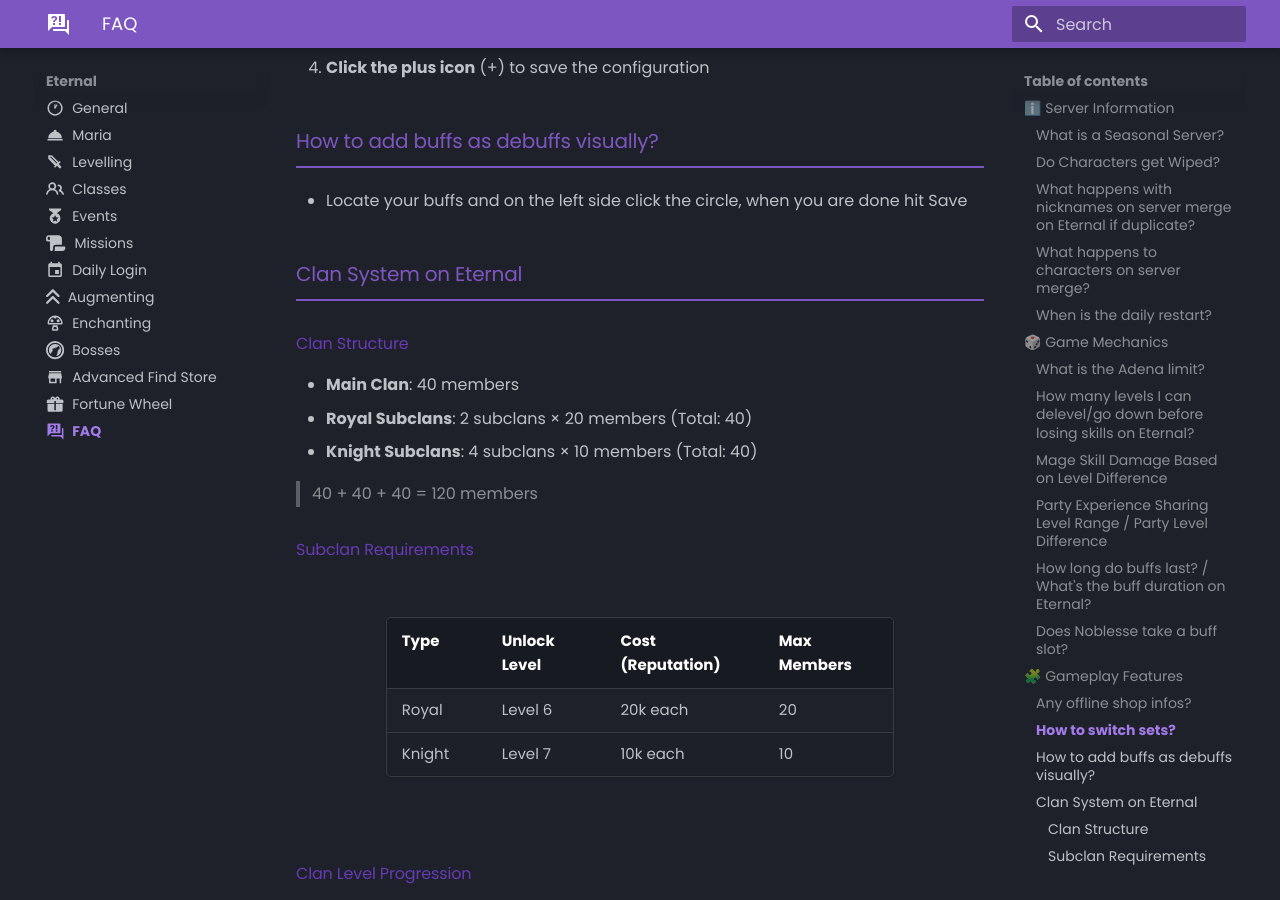
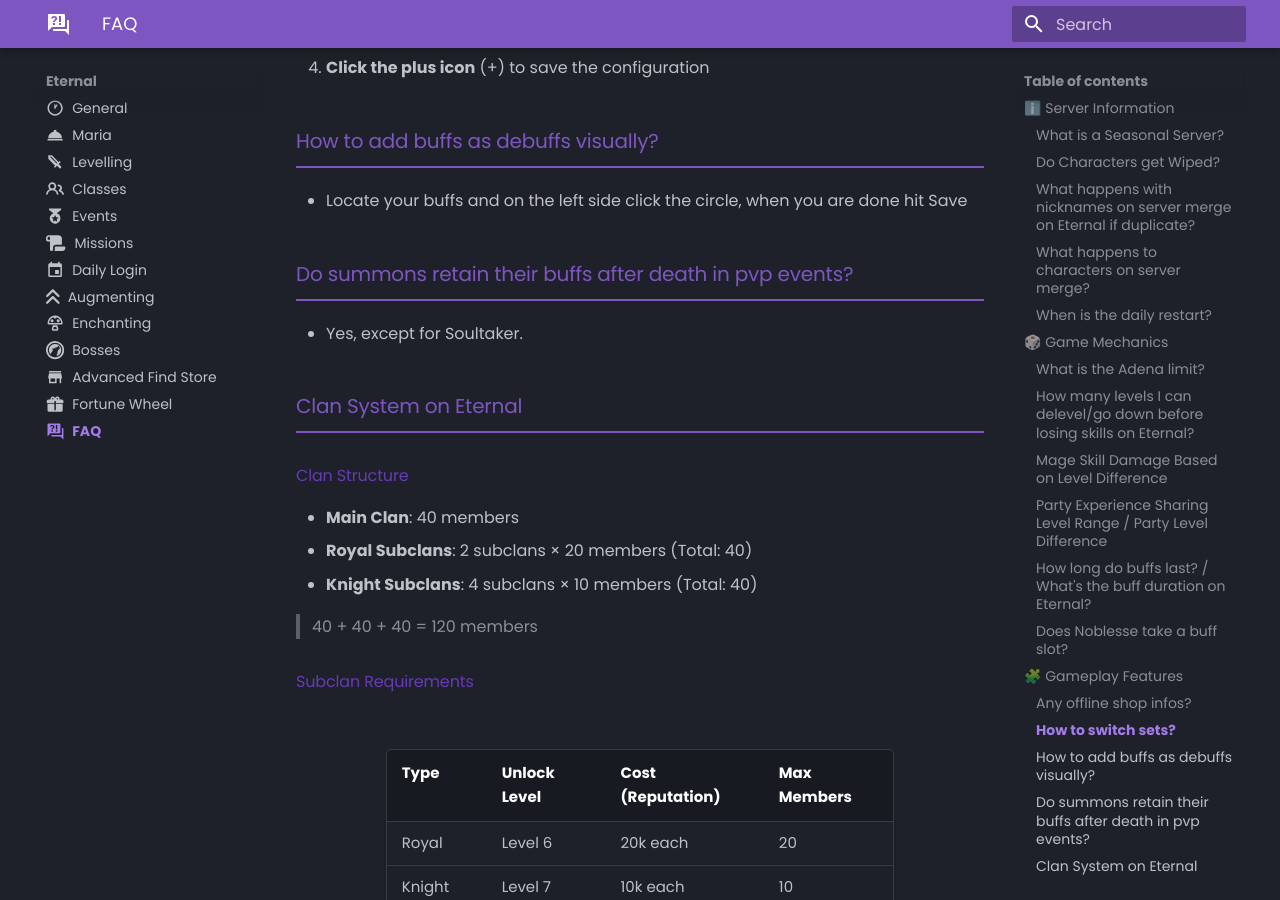
Before and after one commit to tab1-web/faq, an MkDocs documentation site: the page built from docs/eternal/faq.md, in a window 1280 px wide and 900 px high, scrolled down 2958 px. Built offline with MkDocs 1.6.1 and Material for MkDocs 9.7.7, drawn with Linux system fonts in a browser that asks for light colours; some web fonts are replaced.

Commit message:
adding new faq about summons in pvp events

```diff
--- a/docs/eternal/faq.md
+++ b/docs/eternal/faq.md
@@ -78,6 +78,9 @@ h2 {
 
 ### How to add buffs as debuffs visually?
 - Locate your buffs and on the left side click the circle, when you are done hit Save
+
+### Do summons retain their buffs after death in pvp events?
+- Yes, except for Soultaker.
 
 ### Clan System on Eternal
 #### Clan Structure
```
